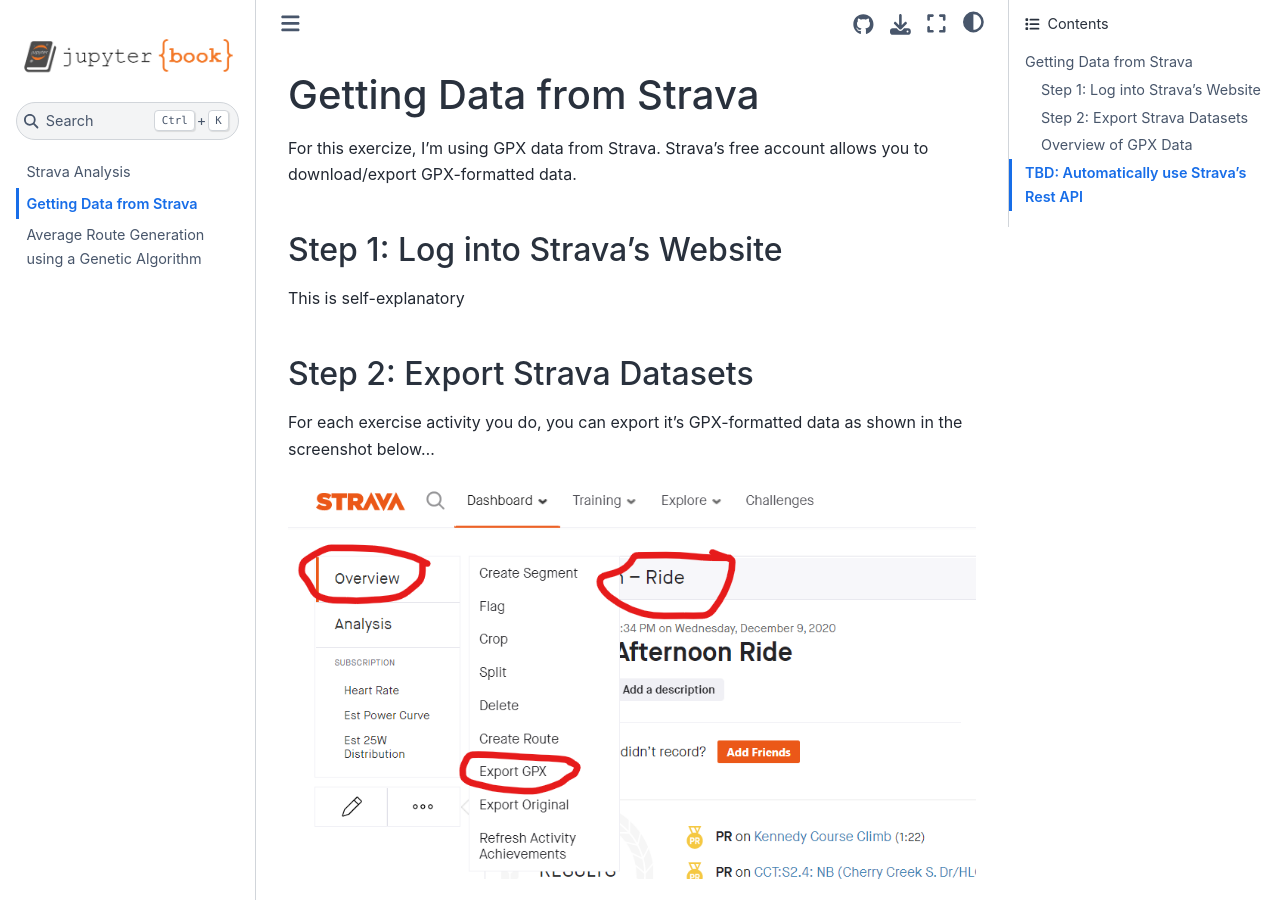
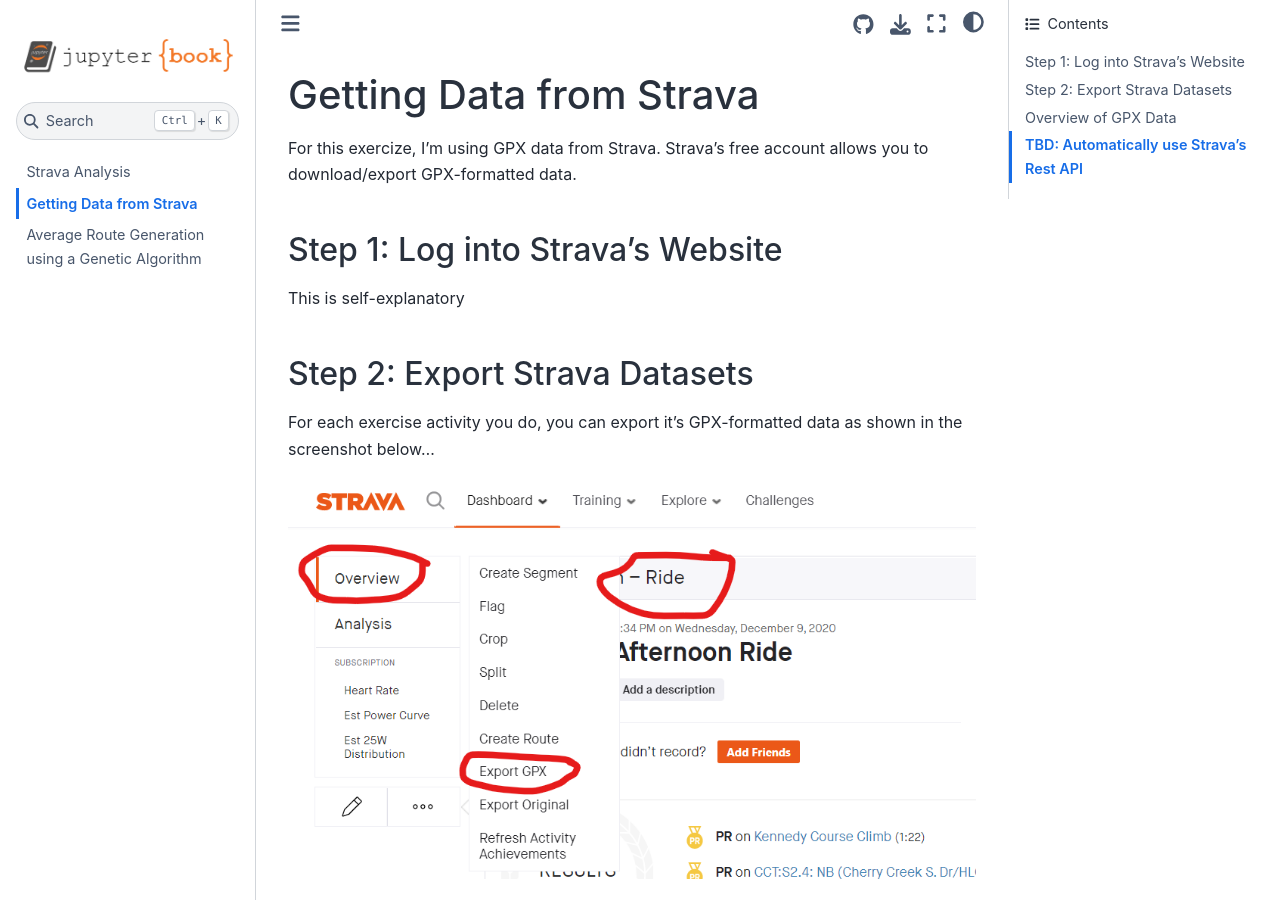
Before and after one commit to marvins/Strava_Tracker, a Jupyter Book: the page built from Getting_Data.md, in a window 1280 px wide and 900 px high. Built offline with Jupyter Book 1.0.4 settings and Sphinx 7.4.7 and the Sphinx Book theme 1.1.4, drawn with Linux system fonts in a browser that asks for light colours.

Commit message:
Fixing the data page.

```diff
--- a/Getting_Data.md
+++ b/Getting_Data.md
@@ -1,18 +1,18 @@
-##  Getting Data from Strava
+#  Getting Data from Strava
 
 For this exercize, I'm using GPX data from Strava.  Strava's free account allows you to download/export GPX-formatted data.
 
-### Step 1: Log into Strava's Website
+## Step 1: Log into Strava's Website
 
 This is self-explanatory
 
-### Step 2: Export Strava Datasets
+## Step 2: Export Strava Datasets
 
 For each exercise activity you do, you can export it's GPX-formatted data as shown in the screenshot below...
 
 ![export_strava](images/strava_export.png)
 
-### Overview of GPX Data
+## Overview of GPX Data
 
 GPX data is in XML format.  It's a highly descriptive, easily parsible format.
 
```
